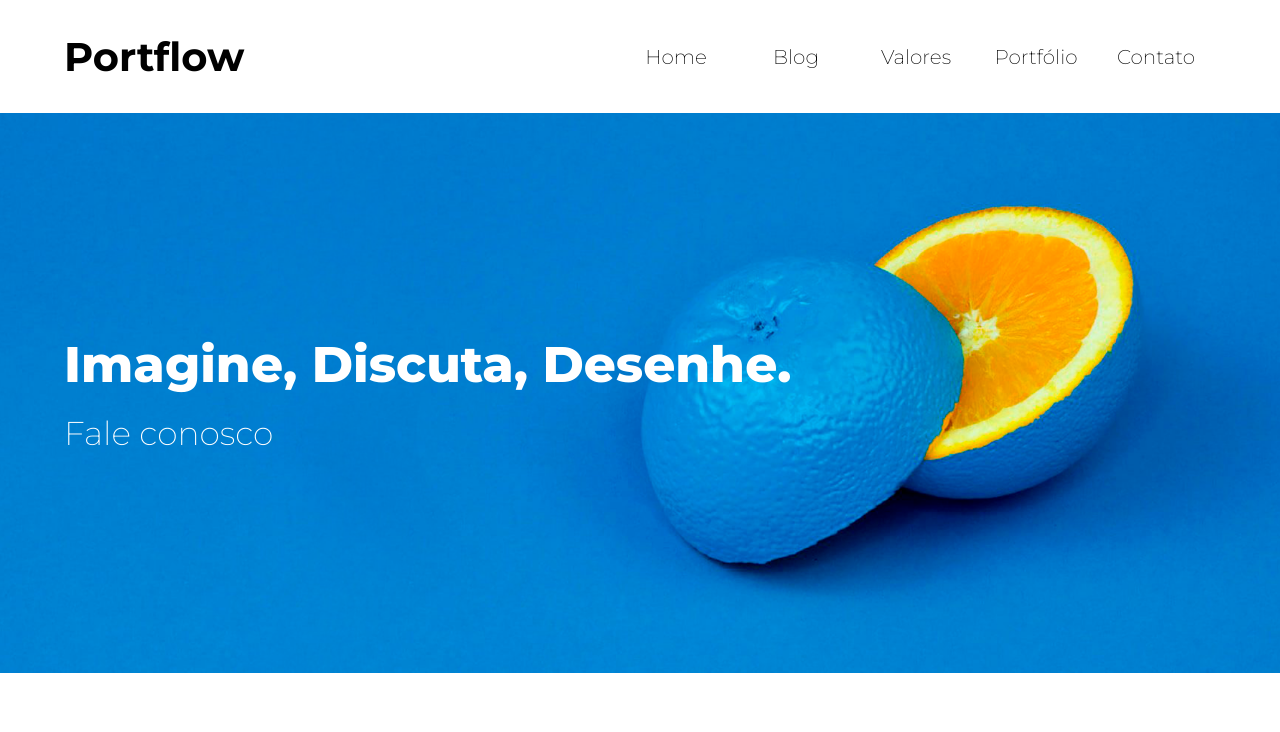
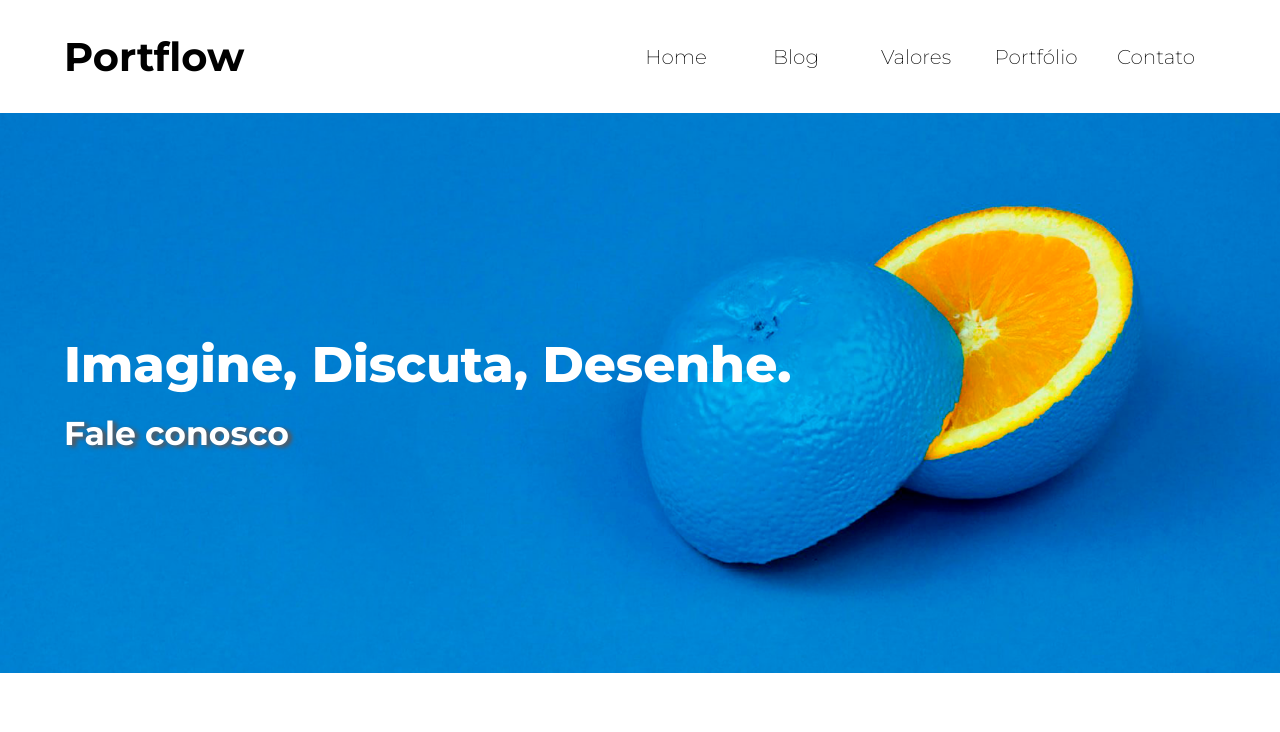
Before and after one commit to Joanluiz/desafio-10-PORTFLOW, a plain HTML site: page index.html in a window 1280 px wide. In both pictures the pointer is over the element "Fale conosco". Shown: the top 732 px of the page. Drawn offline with Linux system fonts and the light colour scheme.

Commit message:
atualização no css
Adicionei :hover no h3

```diff
--- a/style.css
+++ b/style.css
@@ -78,6 +78,12 @@ header nav ul li a {
 .header-titles h3{
     font-size: 33px;
     font-weight: lighter;
+    cursor: pointer;
+}
+
+.header-titles h3:hover {
+    font-weight: 600;
+    text-shadow: 1px 1px 3px rgba(110, 104, 104, 0.3), 4px 2px 4px #5b5555;
 }
 
 /* Main */
```
